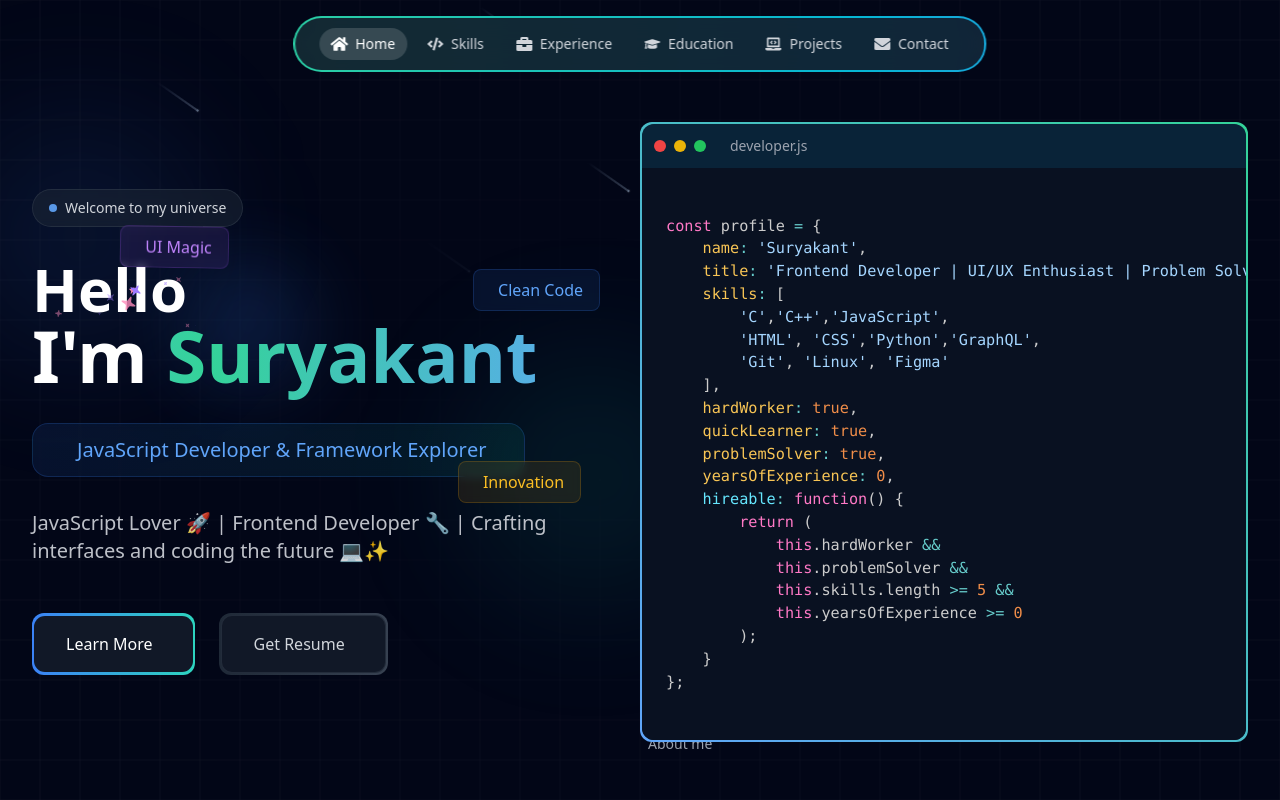
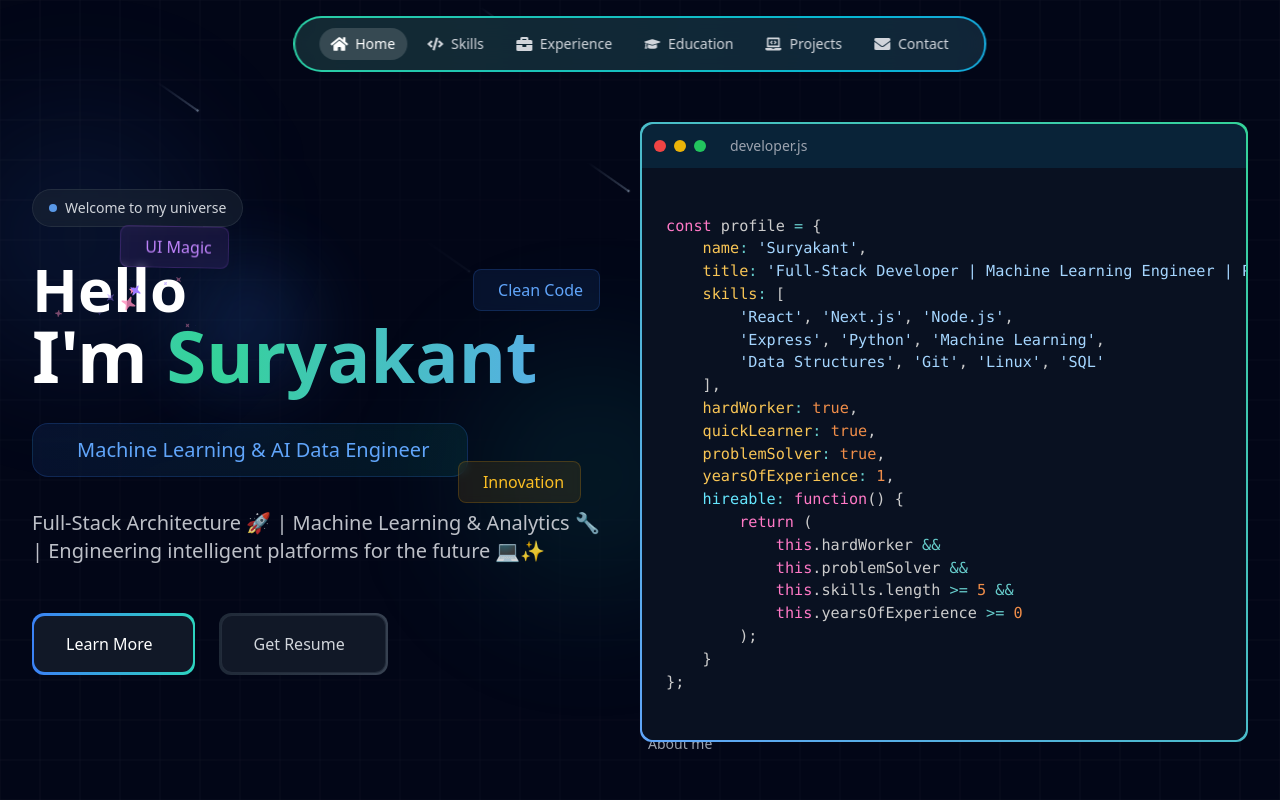
Before and after one commit to suryaaxc/Portfolio, a React (Vite) app: page / in a window 1280 px wide. Shown: the top 800 px of the page. Built offline with nearby package versions, Linux system fonts and the light colour scheme.

Commit message:
feat: synchronize hero landing profile parameters with native theme elements

```diff
--- a/src/pages/Hero/Hero.jsx
+++ b/src/pages/Hero/Hero.jsx
@@ -42,24 +42,25 @@ const GridBackground = () => {
 
 export default function Hero() {
   const words = [
-  "Frontend Developer & UI/UX Enthusiast",
-  "JavaScript Developer & Framework Explorer",
-  "Learning MERN Stack Step by Step",
-  "Linux & GitHub Enthusiast for DevOps Basics"
-];
+    "Full-Stack Developer & Systems Builder",
+    "Machine Learning & AI Data Engineer",
+    "Node.js, Python, & React Specialist",
+    "Open Source Contributor & Architecture Enthusiast"
+  ];
+
   const [code] = useState(`
 const profile = {
     name: 'Suryakant',
-    title: 'Frontend Developer | UI/UX Enthusiast | Problem Solver',
+    title: 'Full-Stack Developer | Machine Learning Engineer | Problem Solver',
     skills: [
-        'C','C++','JavaScript',
-        'HTML', 'CSS','Python','GraphQL',
-        'Git', 'Linux', 'Figma'
+        'React', 'Next.js', 'Node.js',
+        'Express', 'Python', 'Machine Learning',
+        'Data Structures', 'Git', 'Linux', 'SQL'
     ],
     hardWorker: true,
     quickLearner: true,
     problemSolver: true,
-    yearsOfExperience: 0,
+    yearsOfExperience: 1,
     hireable: function() {
         return (
             this.hardWorker &&
@@ -210,7 +211,7 @@ const profile = {
               {/* Description */}
               <div className="relative mb-8 sm:mb-12 max-w-xl">
                 <p className="text-base sm:text-xl text-gray-300/90 leading-relaxed">
-                  JavaScript Lover 🚀 | Frontend Developer 🔧 | Crafting interfaces and coding the future 💻✨
+                  Full-Stack Architecture 🚀 | Machine Learning & Analytics 🔧 | Engineering intelligent platforms for the future 💻✨
                 </p>
               </div>
 
@@ -246,8 +247,7 @@ const profile = {
               {/* Floating badges */}
               <div className="hidden lg:block absolute left-[5.5rem] top-[2.3rem] animate-float-slow">
                 <div className="px-4 py-2 rounded-lg bg-purple-500/10 backdrop-blur-sm border border-purple-500/20 text-purple-400">
-                  <i className="fas fa-wand-magic-sparkles"></i>&nbsp;&nbsp;UI
-                  Magic
+                  <i className="fas fa-wand-magic-sparkles"></i>&nbsp;&nbsp;UI Magic
                 </div>
               </div>
               <div className="hidden lg:block absolute right-10 top-20 animate-float">
```
